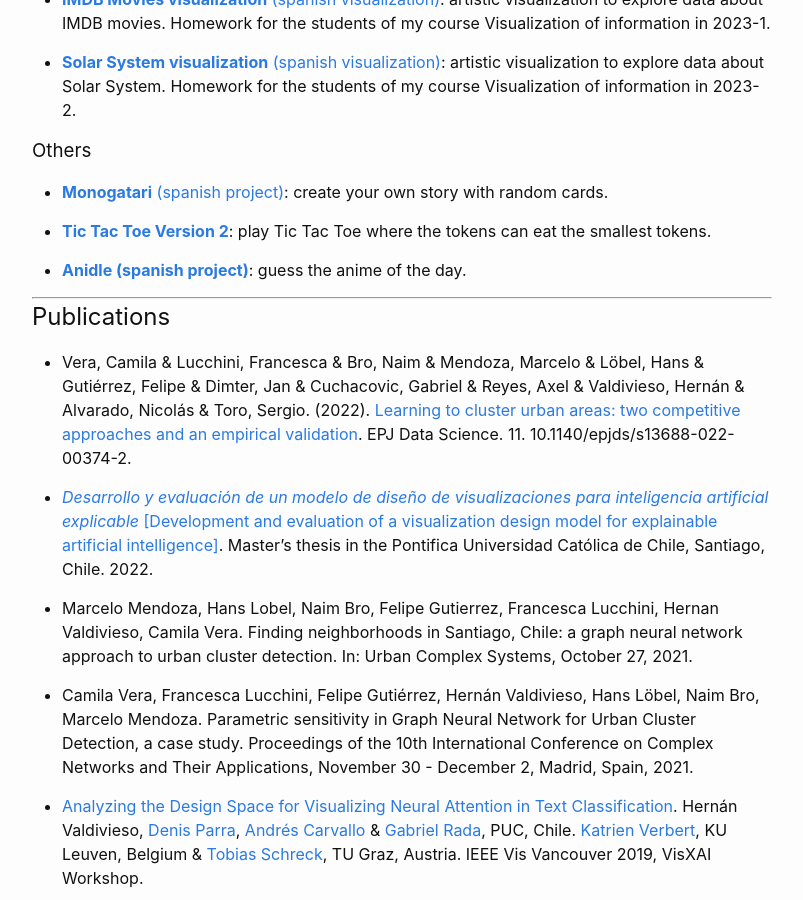
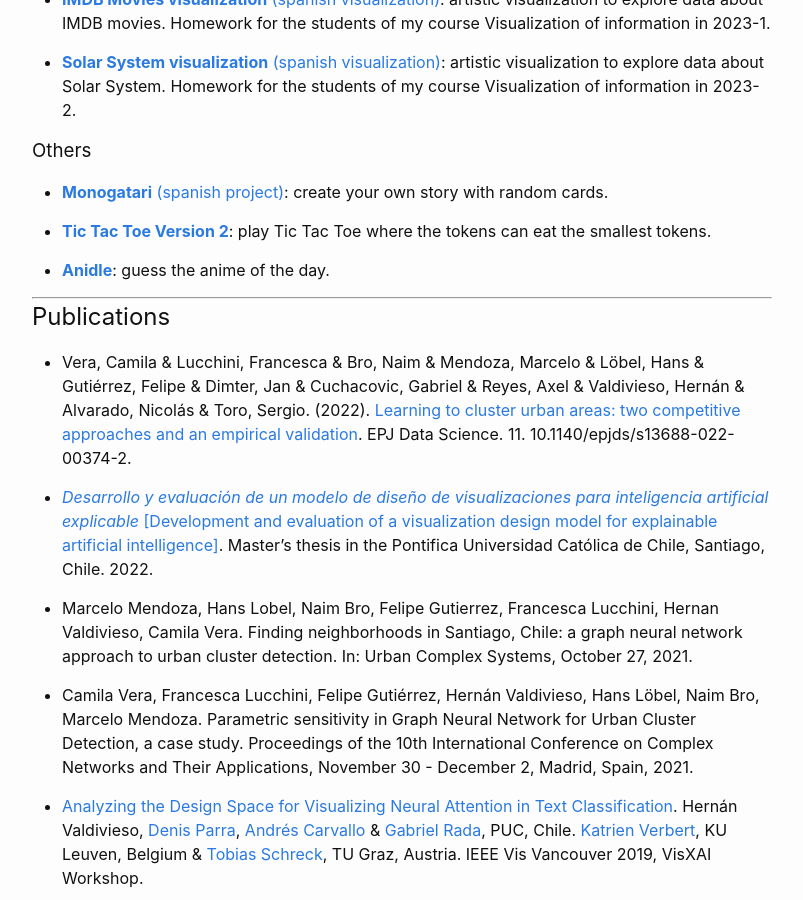
Before and after one commit to Hernan4444/hernan4444.github.io, a Jekyll site: the page built from index.md, in a window 1280 px wide and 900 px high, scrolled down 2111 px. Shown: the whole window, without its empty margins (238-1041 px from the left). Built offline with Jekyll 4.4.1, drawn with Linux system fonts in a browser that asks for light colours.

Commit message:
Update index.md

```diff
--- a/index.md
+++ b/index.md
@@ -86,7 +86,7 @@ Information Visualization, Applications of Data Mining, Machine Learning, Web Sc
 
 - [**Tic Tac Toe Version 2**][tic-tac-toe]: play Tic Tac Toe where the tokens can eat the smallest tokens.
 
-- [**Anidle (spanish project)**][anidle]: guess the anime of the day.
+- [**Anidle**][anidle]: guess the anime of the day.
 
 
 --------------
```
